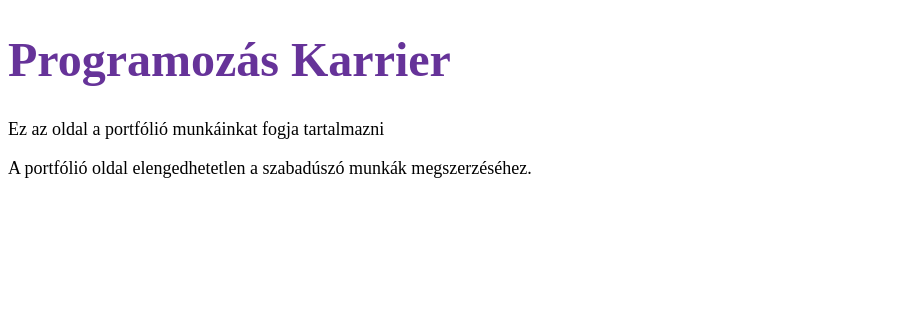
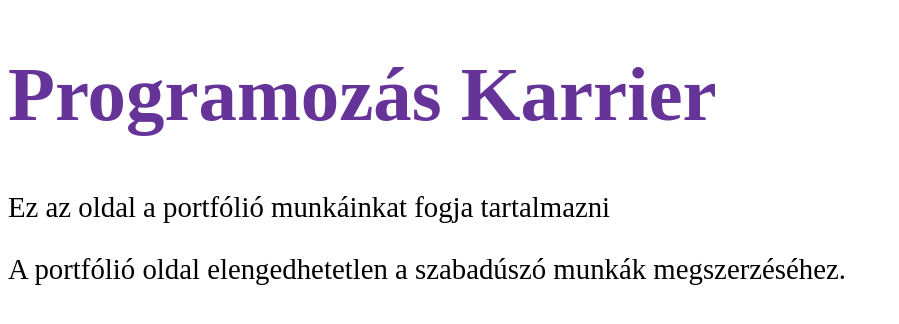
Before and after one commit to noramayer/myPortfolio, a plain HTML site: page index.html in a window 1280 px wide. Shown: the whole page, without its empty margins (0-899 px from the left). Drawn offline with Linux system fonts and the light colour scheme.

Commit message:
rem bevezetése a styles.css-be

```diff
--- a/styles/styles.css
+++ b/styles/styles.css
@@ -1,7 +1,10 @@
+html {
+    font-size: 10 px;
+}
 h1 {
     color: rebeccapurple ;
-    font-size: 48px;
+    font-size: 4.8rem;
 }
 p {
-    font-size: 18px;
+    font-size: 1.8rem;
 }
```
